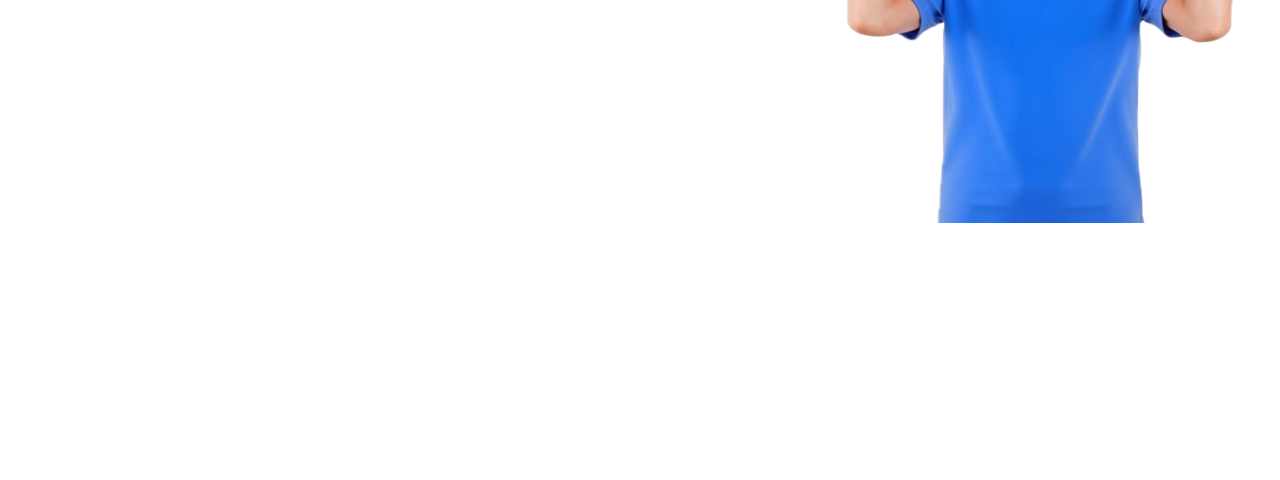
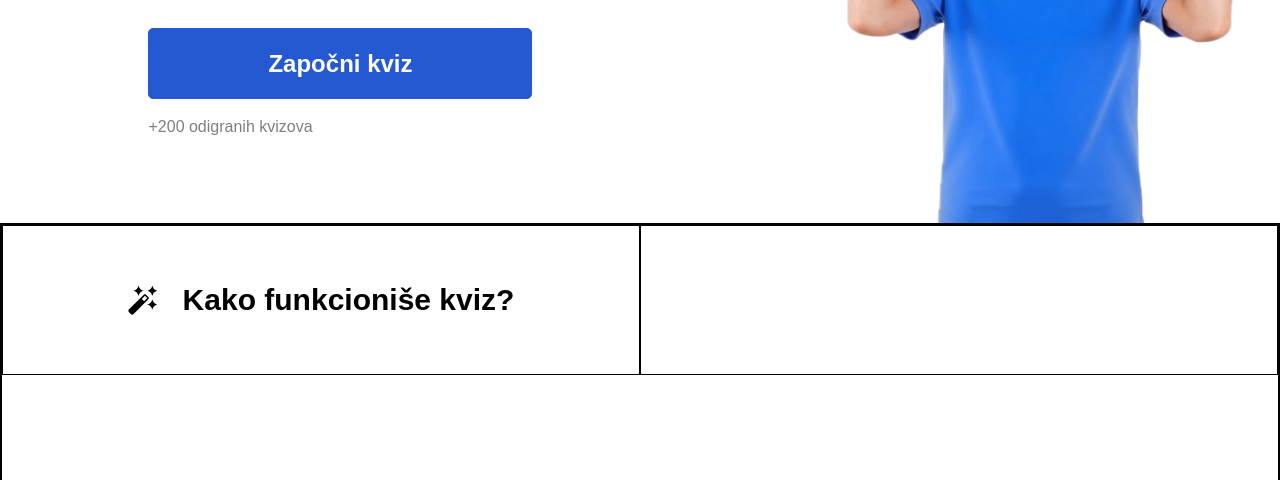
Before and after one commit to emir2008d/Kviz, a plain HTML site: page index.html in a window 1280 px wide. Shown: the part 472-952 px from the top of the page. Before the commit the page ends 800 px from the top, so only its background shows below. Drawn offline with Linux system fonts and the light colour scheme.

Commit message:
Zavrsen main 1, main 2  zapocet

```diff
--- a/index.html
+++ b/index.html
@@ -6,6 +6,7 @@
     <title>Document</title>
     <link rel="stylesheet" href="./navigation.css">
     <link rel="stylesheet" href="./mainpage.css">
+    <link rel="stylesheet" href="./mainpage2.css">
 </head>
 <body>
 
@@ -39,7 +40,13 @@
                 <p>Testirajte svoje znanje o historiji, kulturi i znamenitostima naše predivne domovine! Koliko dobro poznajete Bosnu i Hercegovinu?</p>
             </div>
 
-            <div class="button-main"></div>
+            <div class="button-main">
+                <button class="button-style-main">Započni kviz</button>
+            </div>
+
+            <div class="small-text-main">
+                <p>+200 odigranih kvizova</p>
+            </div>
         </div>
 
         <div class="mainpage-picture">
@@ -47,5 +54,19 @@
         </div>
     </div>
 
+    <div class="mainpage2-container">
+        <div class="mainpage2-button-container">
+
+            <div class="mainpage2-button-left">
+                <div class="svg-ikona"></div>
+                <p>Kako funkcioniše kviz?</p>
+            </div>
+
+            <div class="mainpage2-button-right">
+
+            </div>
+        </div>
+    </div>
+
 </body>
 </html>
--- a/mainpage.css
+++ b/mainpage.css
@@ -57,3 +57,33 @@
     opacity: 0.5;
     text-align: justify;
 }
+
+.button-main {
+    height: 90px;
+    width: 60%;
+    font-family: Arial, Helvetica, sans-serif;
+}
+
+.button-style-main {
+    background-color: #2559D2;
+    color: white;
+    border: 1px solid #2559D2;
+    width: 384px;
+    height: 71px;
+    font-style: Steradian TRIAL;
+    font-weight: bold;
+    font-size: 24px;
+    border-radius: 5px;
+}
+
+.small-text-main {
+    height: 80px;
+    width: 60%;
+    font-family: Arial, Helvetica, sans-serif;
+    display: flex;
+}
+
+.small-text-main p {
+    font-style: Steradian TRIAL;
+    opacity: 0.5;
+}
--- /dev/null
+++ b/mainpage2.css
@@ -0,0 +1,45 @@
+.mainpage2-container {
+    width: 100%;
+    height: 600px;
+    display: flex;
+    border: 1px solid black;
+}
+
+.mainpage2-button-container {
+    width: 100%;
+    height: 300px;
+    border: 1px solid black;
+    display: flex;
+
+}
+
+.mainpage2-button-left {
+    border: 1px solid black;
+    width: 50%;
+    height: 150px;
+    display: flex;
+    align-items: center;
+    justify-content: center;
+    font-family: Arial, Helvetica, sans-serif;
+    gap: 25px;
+}
+
+.mainpage2-button-left p {
+    font-weight: bolder;
+    font-size: 30px;
+    font-style: Steradian TRIAL;
+}
+
+.mainpage2-button-right {
+    border: 1px solid black;
+    width: 50%;
+    height: 150px;
+}
+
+.svg-ikona {
+    width: 30px;
+    height: 30px;
+    background-image: url(./icons/Group.svg);
+    background-size: contain;
+    background-repeat: no-repeat;
+}
```
Also changed, not shown: icons/Group.svg (added).
